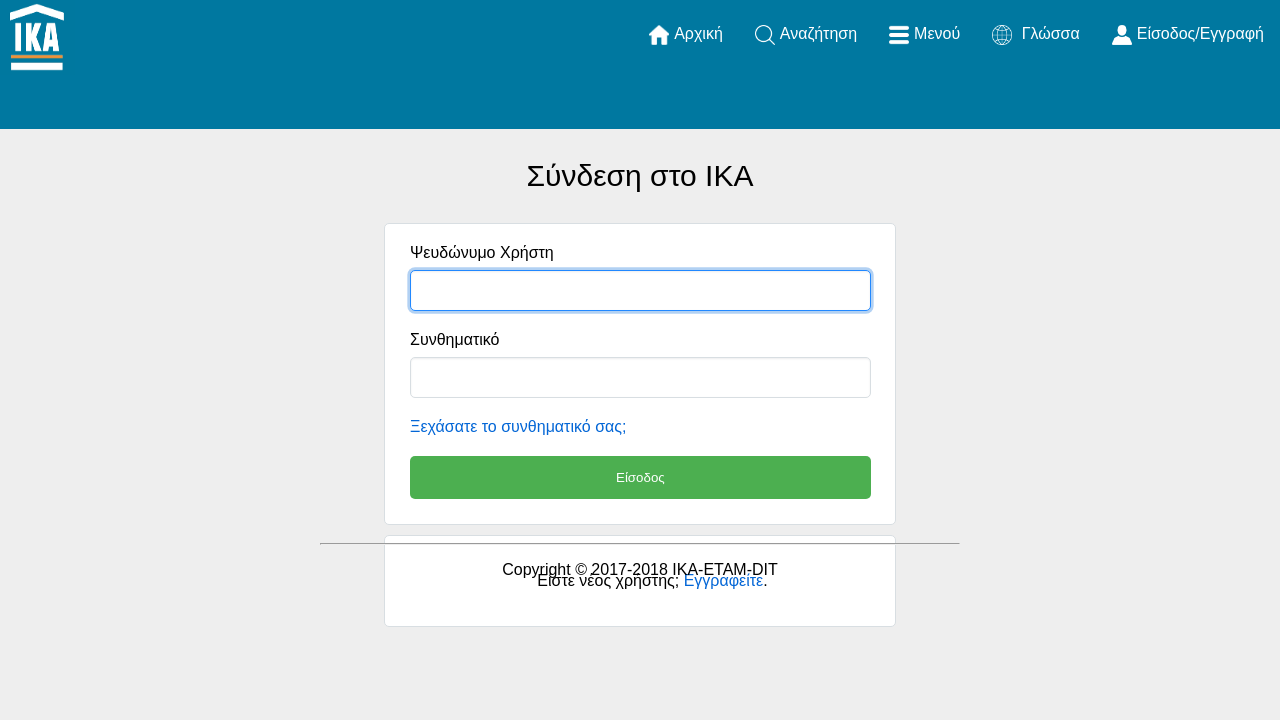
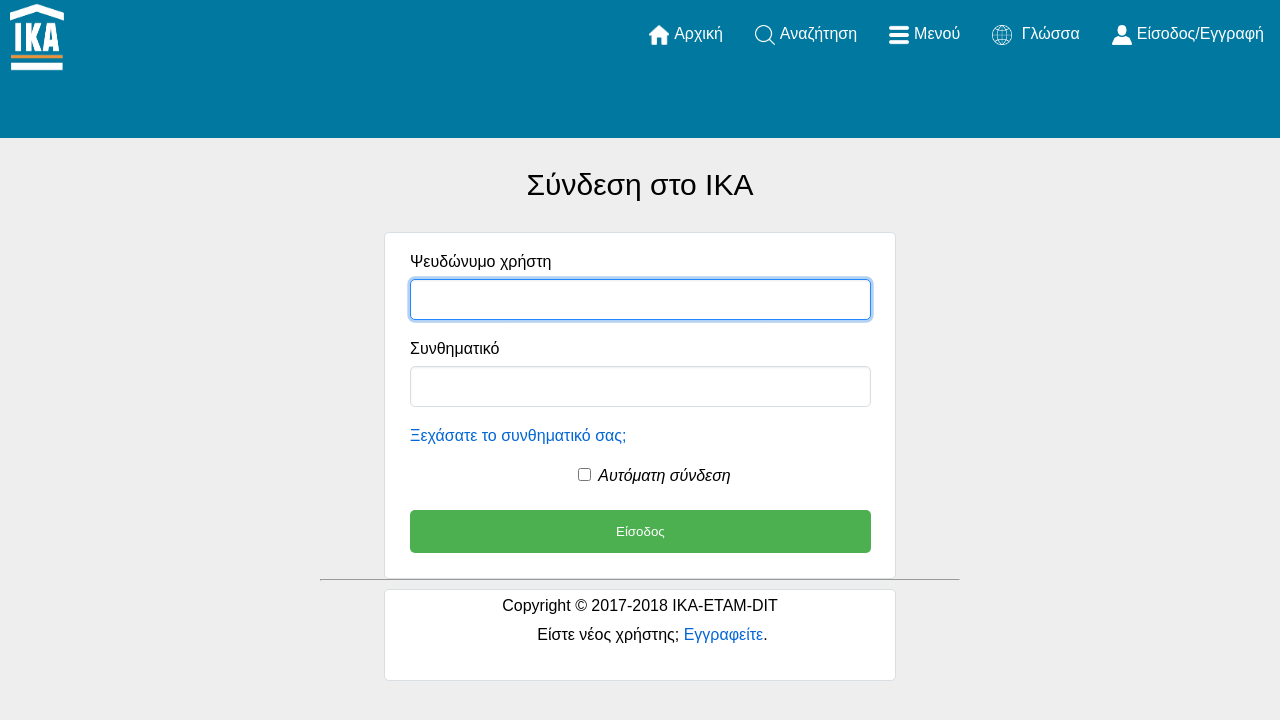
Before and after one commit to TheofilosBel/IKAProject, a PHP site: page /login.php in a window 1280 px wide. Shown: the top 720 px of the page. Run offline with PHP 8.4, Linux system fonts and the light colour scheme.

Commit message:
Added auto login

```diff
--- a/www/public_src/css/login.css
+++ b/www/public_src/css/login.css
@@ -63,6 +63,12 @@ input[type=submit]:hover {
     background-color: rgb(69, 160, 73);
 }
 
+.keep-login {
+    text-align: center;
+    padding: 20px 0px 5px;
+    font-style: italic;
+}
+
 .signup-box {
     background-color: rgb(255, 255, 255);
     border: 1px solid rgb(216, 222, 226);
--- a/www/public_src/login.php
+++ b/www/public_src/login.php
@@ -16,17 +16,23 @@
         <div class="container">
             <h1>Σύνδεση στο ΙΚΑ</h1>
             <div class="login-box">
-                <form action="#">
-                    <label for="name">Ψευδώνυμο Χρήστη</label>
+                <form action="#" method="post">
+                    <label for="name">Ψευδώνυμο χρήστη</label>
                     <input type="text" id="name" name="username" autofocus>
 
                     <label for="pass">Συνθηματικό</label>
                     <input type="text" id="pass" name="password">
                     <a href="#">Ξεχάσατε το συνθηματικό σας;</a>
 
+                    <div class="keep-login">
+                        <input type="checkbox" id="keep-login" name="keep-login"/>
+                        <label for="keep-login">Αυτόματη σύνδεση</label>
+                    </div>
+
                     <input type="submit" value="Είσοδος">
                 </form>
             </div>
+
             <div class="signup-box">
                 <p>Είστε νέος χρήστης; <a href="#">Εγγραφείτε</a>.</p>
             </div>
```
